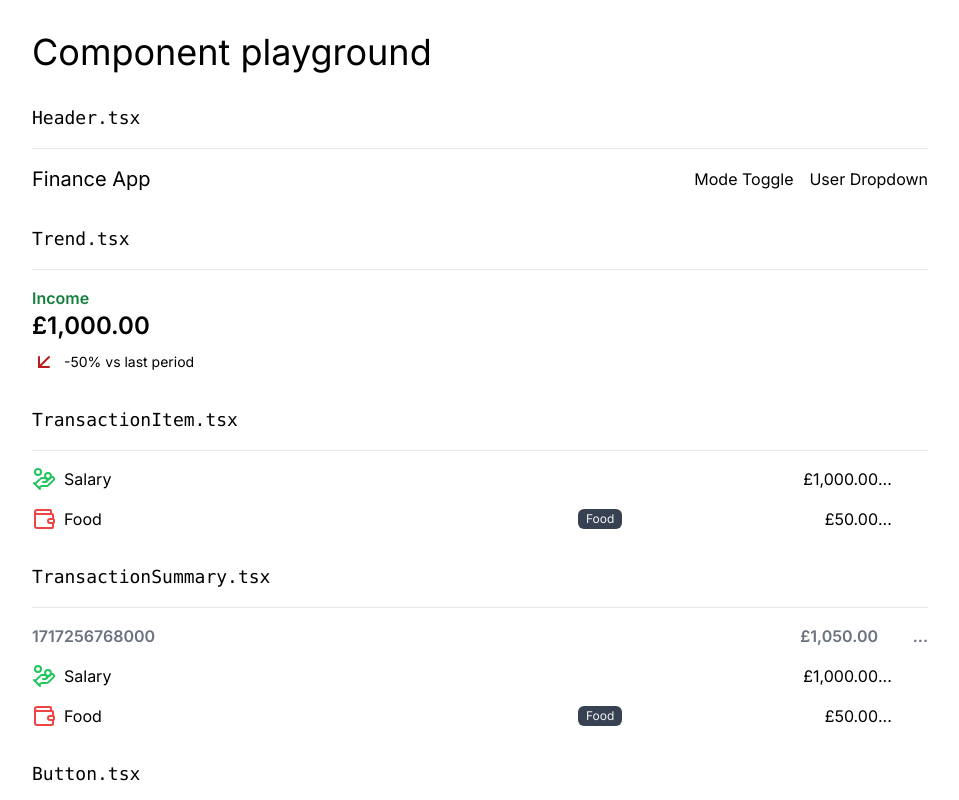
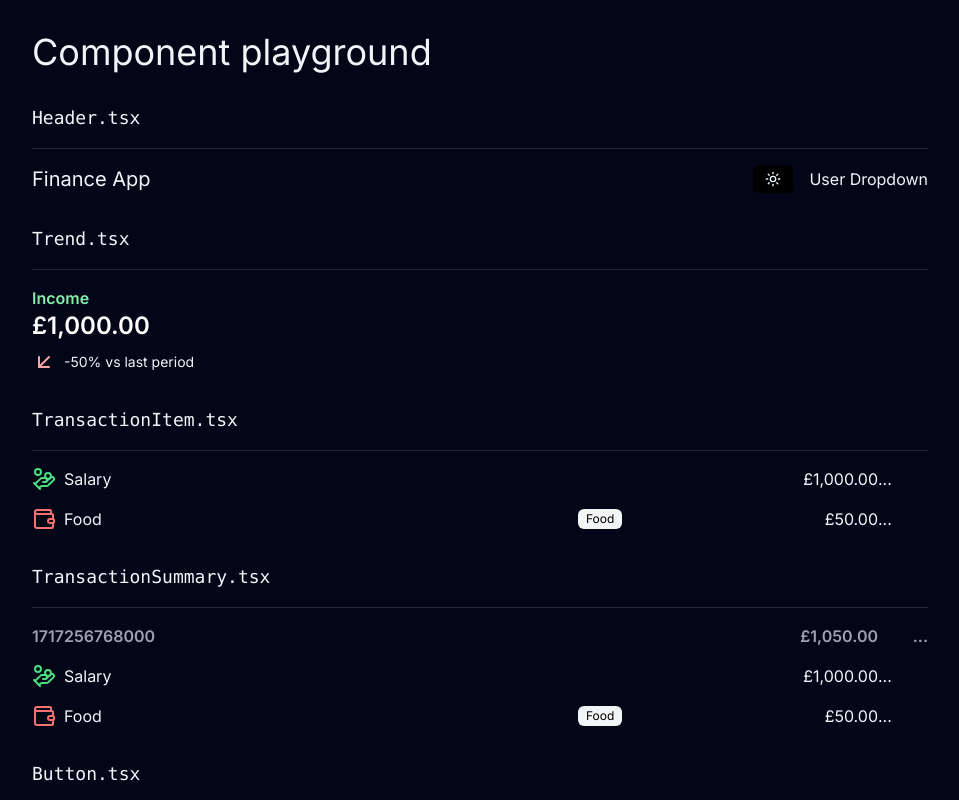
Before and after one commit to igor570/finance-tracker, a Next.js app: page /dev in a window 1280 px wide. Shown: the top 800 px of the page, without its empty margins (160-1119 px from the left). Built offline with nearby package versions, Linux system fonts and the light colour scheme; no server answers.

Commit message:
added light/dark mode

```diff
--- a/app/components/Button.tsx
+++ b/app/components/Button.tsx
@@ -4,6 +4,7 @@
   variant?: Variant;
   size?: Size;
   children: ReactNode;
+  onClick?: () => void;
 };
 
 type Variant = "default" | "outline" | "ghost";
@@ -25,9 +26,13 @@
   lg: "text-lg px-4 py-2",
 };
 
-export const Button = ({ variant, size, children }: ButtonProps) => {
+export const Button = ({ variant, size, children, onClick }: ButtonProps) => {
   const getVariants = variant ? variants[variant] : variants["default"];
   const getSizes = size ? sizes[size] : sizes["base"];
 
-  return <button className={`${getVariants} ${getSizes}`}>{children}</button>;
+  return (
+    <button onClick={onClick} className={`${getVariants} ${getSizes}`}>
+      {children}
+    </button>
+  );
 };
--- a/app/components/Header.tsx
+++ b/app/components/Header.tsx
@@ -1,6 +1,10 @@
 import Link from "next/link";
+import { DarkModeToggle } from "./darkModeToggle";
+import useServerDarkMode from "@/hooks/useServerDarkMode";
 
 export const Header = ({ className }: { className?: string }) => {
+  const theme = useServerDarkMode();
+
   return (
     <header className={`flex justify-between items-center ${className}`}>
       <Link
@@ -11,7 +15,7 @@
       </Link>
 
       <div className={"flex items-center space-x-4"}>
-        <div>Mode Toggle</div>
+        <DarkModeToggle defaultMode={theme} />
         <div>User Dropdown</div>
       </div>
     </header>
--- a/app/components/Trend.tsx
+++ b/app/components/Trend.tsx
@@ -31,10 +31,11 @@
 
 export const Trend = ({ type, amount, prevAmount }: TrendProps) => {
   const formattedAmount = useFormatCurrency(amount);
+  const typeColor = colorClasses(type);
 
   const calcPercentageDiff = (
     amount: number,
-    prevAmount: number | undefined,
+    prevAmount: number | undefined
   ) => {
     if (amount === undefined || prevAmount === undefined) return 0;
     return ((amount - prevAmount) / prevAmount) * 100;
@@ -43,10 +44,9 @@
   //prevents function re-running if value is the same as last render
   const percentageChange = useMemo(
     () => calcPercentageDiff(amount, prevAmount).toFixed(0),
-    [amount, prevAmount],
+    [amount, prevAmount]
   );
 
-  const typeColor = colorClasses(type);
   return (
     <div>
       <div className={`font-semibold ${typeColor}`}>{type}</div>
--- /dev/null
+++ b/app/components/darkModeToggle.tsx
@@ -0,0 +1,15 @@
+"use client";
+
+import useDarkMode from "@/hooks/useDarkMode";
+import { Button } from "./Button";
+import { Moon, Sun } from "lucide-react";
+
+export const DarkModeToggle = ({ defaultMode = "dark" }) => {
+  const { theme, toggleTheme } = useDarkMode(defaultMode);
+  return (
+    <Button variant="ghost" size="sm" onClick={toggleTheme}>
+      {theme === "light" && <Moon className="w-4 h-4" />}
+      {theme === "dark" && <Sun className="w-4 h-4" />}
+    </Button>
+  );
+};
--- a/app/layout.tsx
+++ b/app/layout.tsx
@@ -1,5 +1,6 @@
 import type { Metadata } from "next";
 import { Inter } from "next/font/google";
+import useServerDarkMode from "@/hooks/useServerDarkMode";
 import "./globals.css";
 
 const inter = Inter({ subsets: ["latin"] });
@@ -14,8 +15,10 @@
 }: Readonly<{
   children: React.ReactNode;
 }>) {
+  const theme = useServerDarkMode();
+
   return (
-    <html lang="en">
+    <html lang="en" className={theme}>
       <body className={inter.className}>{children}</body>
     </html>
   );
--- /dev/null
+++ b/hooks/useDarkMode.ts
@@ -0,0 +1,21 @@
+import { useState } from "react";
+import { useCookies } from "react-cookie";
+
+const useDarkMode = (defaultTheme = "dark") => {
+  const [theme, setTheme] = useState(defaultTheme);
+  const [_, setCookie] = useCookies(["theme"]);
+
+  const setAndSaveTheme = (theme: string) => {
+    setTheme(theme);
+    document.documentElement.classList.remove("light", "dark");
+    document.documentElement.classList.add(theme);
+    setCookie("theme", theme);
+  };
+  const toggleTheme = () => {
+    setAndSaveTheme(theme === "dark" ? "light" : "dark");
+  };
+
+  return { theme, toggleTheme };
+};
+
+export default useDarkMode;
--- /dev/null
+++ b/hooks/useServerDarkMode.ts
@@ -0,0 +1,7 @@
+import { cookies } from "next/headers";
+
+const useServerDarkMode = (defaultTheme = "dark") => {
+  return cookies().get("theme")?.value ?? defaultTheme;
+};
+
+export default useServerDarkMode;
--- a/package.json
+++ b/package.json
@@ -12,6 +12,7 @@
     "lucide-react": "^0.379.0",
     "next": "14.2.3",
     "react": "^18",
+    "react-cookie": "^7.1.4",
     "react-dom": "^18"
   },
   "devDependencies": {
--- a/tailwind.config.ts
+++ b/tailwind.config.ts
@@ -1,6 +1,7 @@
 import type { Config } from "tailwindcss";
 
 const config: Config = {
+  darkMode: "class",
   content: [
     "./pages/**/*.{js,ts,jsx,tsx,mdx}",
     "./components/**/*.{js,ts,jsx,tsx,mdx}",
```
Also changed, not shown: 1 other file (tests, documents, lock files or other folders).
